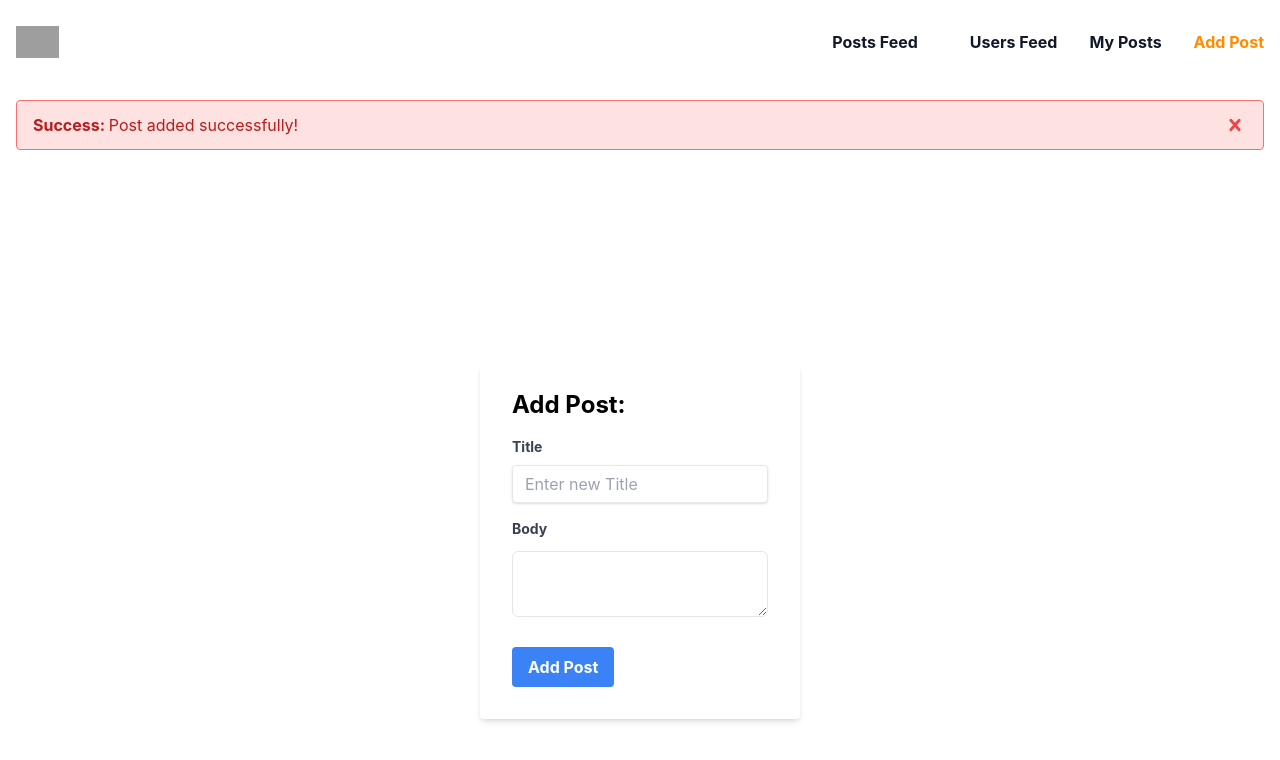
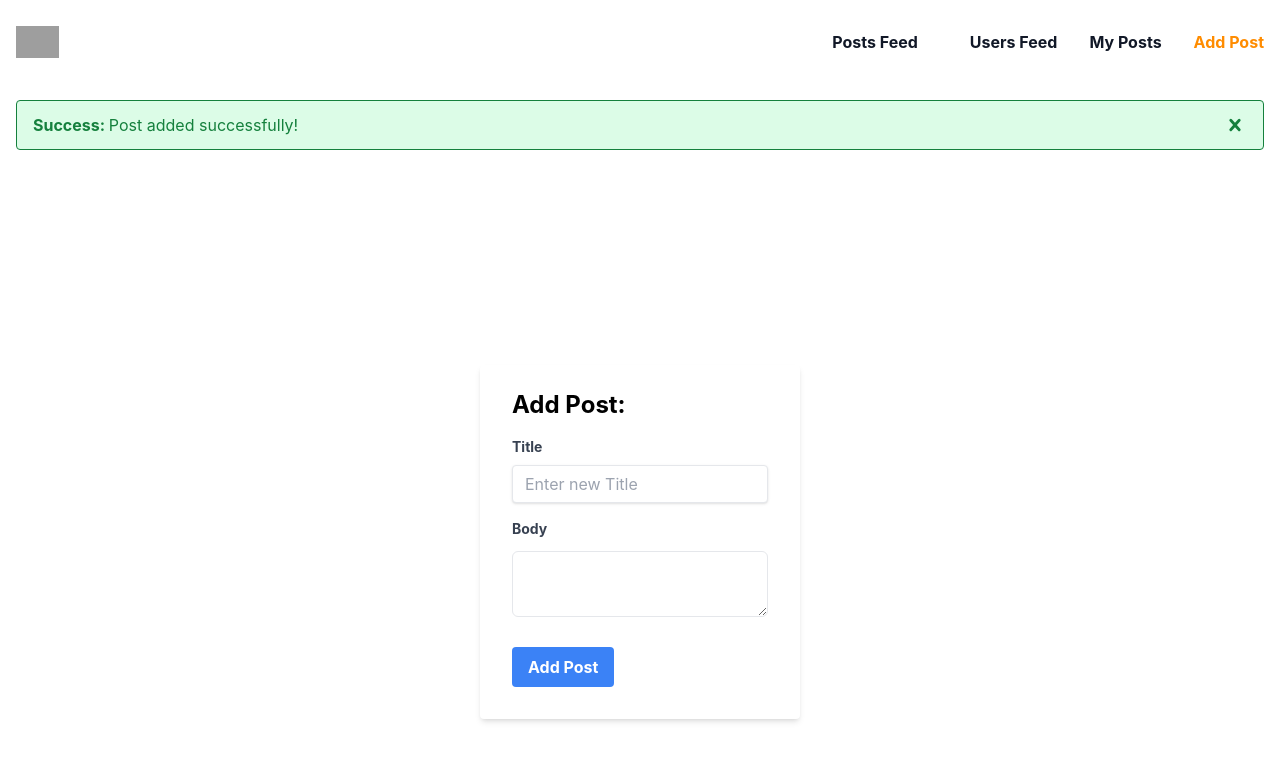
Before and after one commit to abdullah-faisal-qbatch/social-media-feed, a React (Create React App) app: page /add-post in a window 1280 px wide. Both pictures are taken after typing "Sample", "Sample" into the empty fields and a click on the button "Add Post". Shown: the top 760 px of the page. Built offline with nearby package versions, Linux system fonts and the light colour scheme; no server answers; grey boxes are pictures that could not be loaded.

Commit message:
fixed bugs

```diff
--- a/src/components/AddPost.js
+++ b/src/components/AddPost.js
@@ -1,10 +1,12 @@
 import React, { useRef } from "react";
-import { useSelector } from "react-redux";
+import { useDispatch, useSelector } from "react-redux";
 import { useState } from "react";
 import Alert from "./Alert";
+import { fetchAllPosts } from "../redux/posts/actionCreator";
 
 const AddPost = (props) => {
   const titleRef = useRef(null);
+  const dispatch = useDispatch();
   const bodyRef = useRef(null);
   const usersData = useSelector((state) => state.Users);
   const posts = useSelector((state) => state.Posts);
@@ -12,6 +14,7 @@ const AddPost = (props) => {
   const { currentUser } = usersData;
 
   const handleSubmit = (e) => {
+    dispatch(fetchAllPosts());
     e.preventDefault();
     const newPost = {
       id: posts.posts.length + 1,
--- a/src/components/Alert.js
+++ b/src/components/Alert.js
@@ -3,7 +3,7 @@ import React from "react";
 const Alert = ({ title, message, onClickTitle }) => {
   return (
     <div
-      className="bg-red-100 mt-4 ml-4 mr-4 border border-red-400 text-red-700 px-4 py-3 rounded relative"
+      className="bg-green-100 mt-4 ml-4 mr-4 border border-green-700 text-green-700 px-4 py-3 rounded relative"
       role="alert"
     >
       <strong className="font-bold">{title}</strong>
@@ -13,7 +13,7 @@ const Alert = ({ title, message, onClickTitle }) => {
         onClick={onClickTitle}
       >
         <svg
-          className="fill-current h-6 w-6 text-red-500"
+          className="fill-current h-6 w-6 text-green-700"
           role="button"
           xmlns="http://www.w3.org/2000/svg"
           viewBox="0 0 20 20"
```
